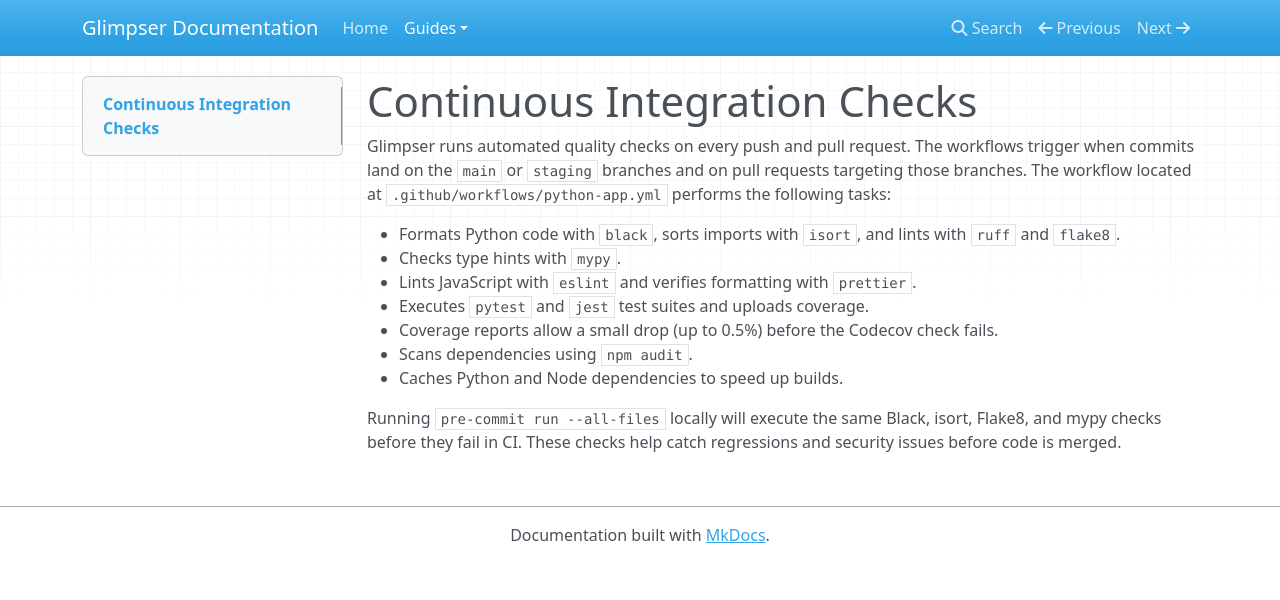
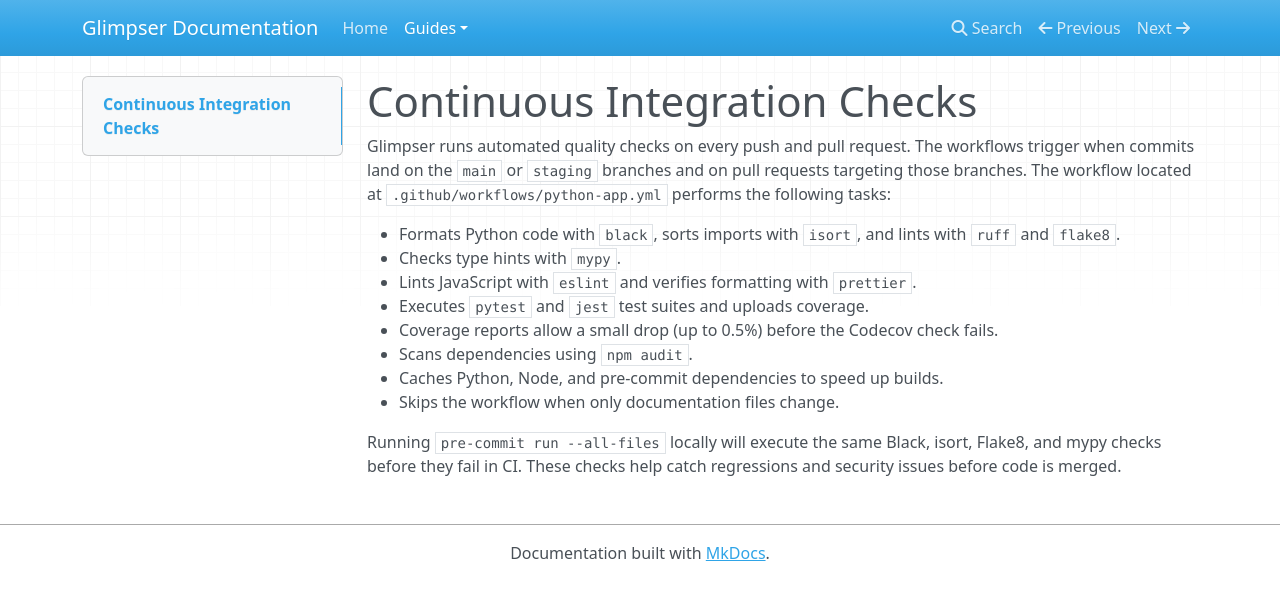
Before and after one commit to KristopherKubicki/glimpser, an MkDocs documentation site: the page built from docs/ci_checks.md, in a window 1280 px wide. Shown: the top 600 px of the page. Built offline with MkDocs 1.6.1, drawn with Linux system fonts in a browser that asks for light colours; nearby versions of some CDN libraries.

Commit message:
ci: cache pre-commit and ignore docs

```diff
--- a/docs/ci_checks.md
+++ b/docs/ci_checks.md
@@ -12,7 +12,8 @@ following tasks:
 - Executes `pytest` and `jest` test suites and uploads coverage.
 - Coverage reports allow a small drop (up to 0.5%) before the Codecov check fails.
 - Scans dependencies using `npm audit`.
-- Caches Python and Node dependencies to speed up builds.
+- Caches Python, Node, and pre-commit dependencies to speed up builds.
+- Skips the workflow when only documentation files change.
 
 Running `pre-commit run --all-files` locally will execute the same Black,
 isort, Flake8, and mypy checks before they fail in CI. These checks help catch
```
Also changed, not shown: 1 other file.
